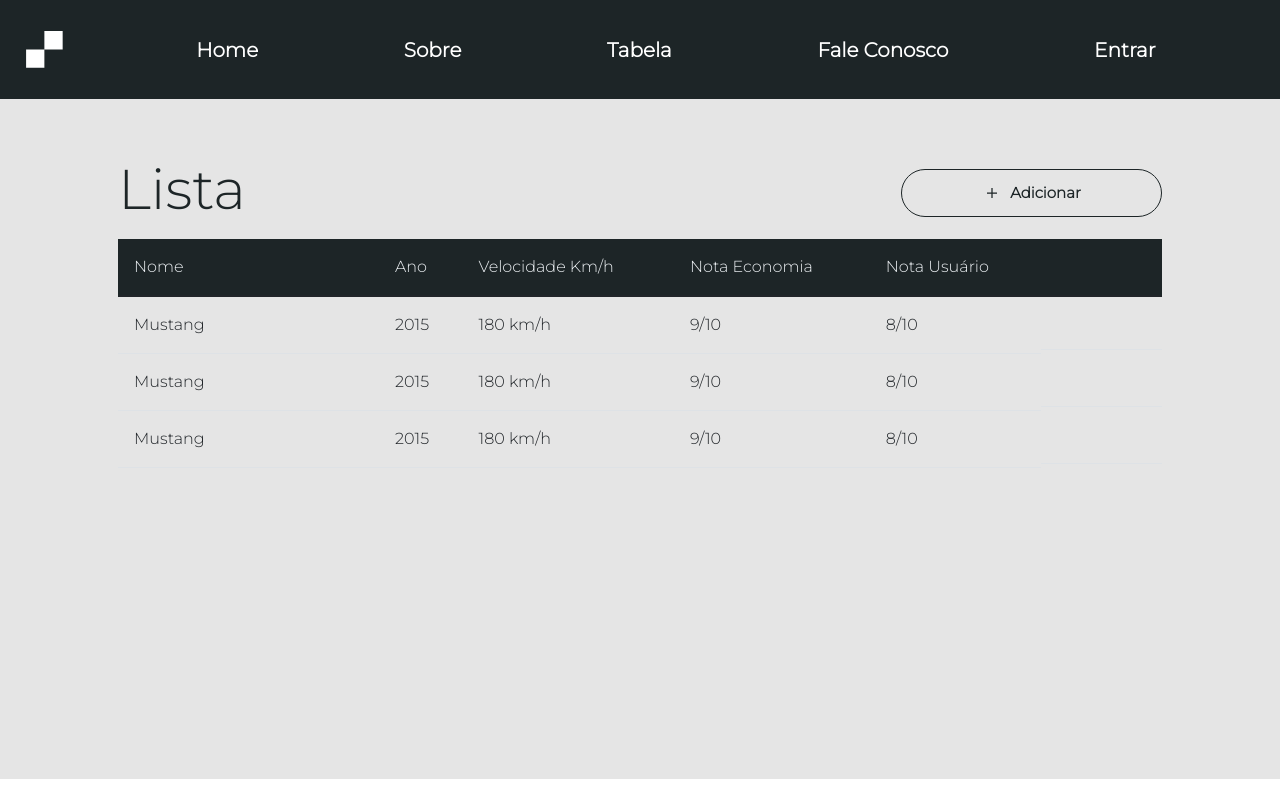
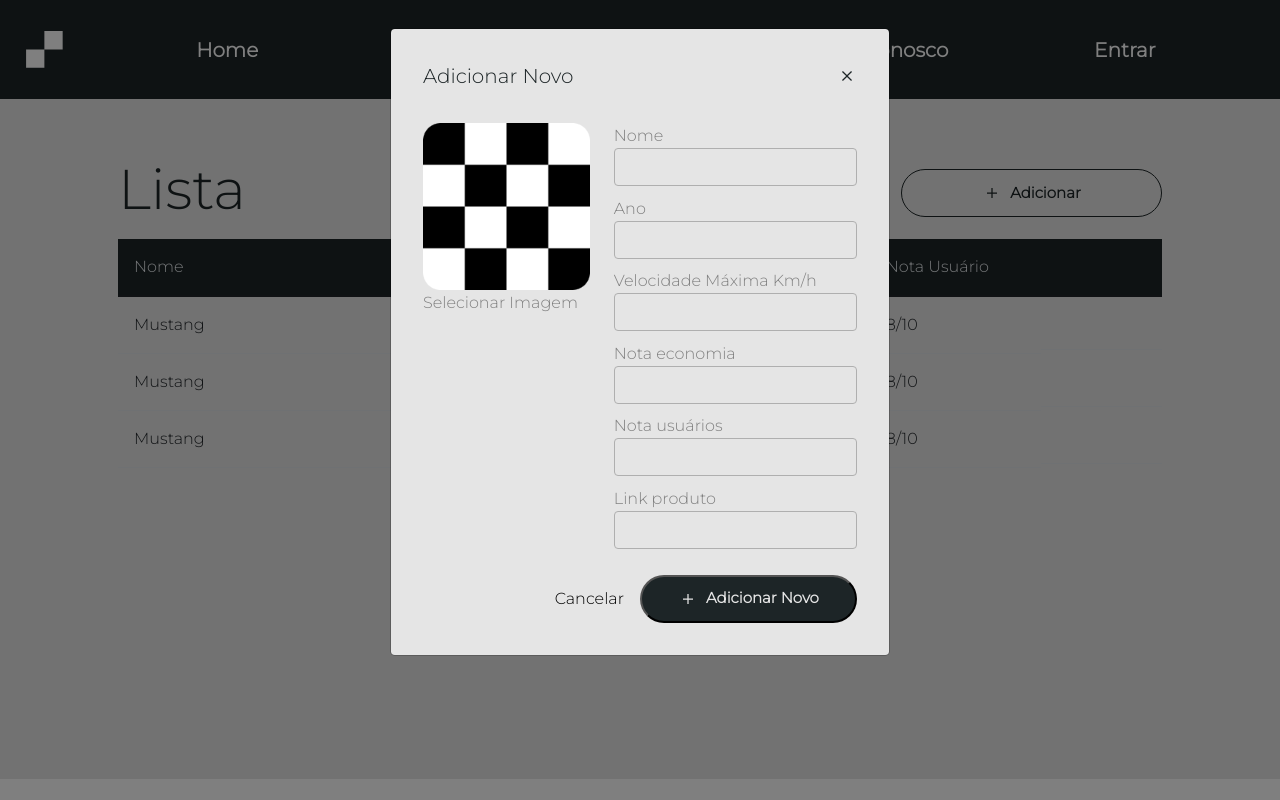
Before and after one commit to franciscobressa/front-mustang, a React (Create React App) app: page /tabela in a window 1280 px wide. Both pictures are taken after a click on the button "Adicionar". Built offline with nearby package versions, Linux system fonts and the light colour scheme; some icons are missing.

Commit message:
modal editar e adicionar

```diff
--- a/src/pages/tabela/tabela.css
+++ b/src/pages/tabela/tabela.css
@@ -38,6 +38,17 @@
   color: #E5E5E5;
 }
 
+.modalAdicionar {
+  width: 50%;
+  height: 48px;
+  border-radius: 24px;
+  background-color: #1D2527;
+  color: #E5E5E5;
+  font-family: 'Montserrat';
+  font-size: 15px;
+  font-weight: bold;
+}
+
 .table {
   overflow: scroll;
 
@@ -51,3 +62,83 @@ th, td {
   font-size: 16px;
   line-height: 150%;
 }
+
+.modal-content {
+  background-color: #E5E5E5 !important;
+  padding: 1em;
+}
+
+.modal-header {
+  border: none !important;
+/* Desktop/Title/H2 */
+  font-family: 'Montserrat';
+  font-style: normal;
+  font-weight: 400;
+  font-size: 24px;
+  line-height: 150%;
+
+  /* or 36px */
+  display: flex;
+  align-items: center;
+
+  /* Primary */
+  color: #1D2527 !important;
+}
+
+.inputfile {
+  /* visibility: hidden etc. wont work */
+  width: 0.1px;
+  height: 0.1px;
+  opacity: 0;
+  overflow: hidden;
+  position: absolute;
+  z-index: -1;
+}
+
+.inputfile:focus+label {
+  /* keyboard navigation */
+  outline: 1px dotted #000;
+  outline: -webkit-focus-ring-color auto 5px;
+}
+
+.inputfile+label * {
+  pointer-events: none;
+}
+
+input {
+  border: 1px solid #AFAFAF !important;
+  border-radius: 6px;
+  background-color: transparent !important;
+}
+
+label {
+  font-family: 'Montserrat';
+  font-style: normal;
+  font-weight: 400;
+  font-size: 16px;
+  line-height: 150%;
+
+  /* or 24px */
+
+  /* Cinza/Cinza 2 */
+  color: #808080;
+}
+
+.form-control {
+  margin-bottom: 0.6em;
+}
+
+.cancelarModalButton {
+  font-family: 'Montserrat';
+  font-style: normal;
+  font-weight: 500;
+  font-size: 16px;
+  line-height: 200%;
+
+  /* or 32px */
+  display: flex;
+  align-items: center;
+  text-align: center;
+
+  color: #000000;
+}
--- a/src/pages/tabela/tabela.js
+++ b/src/pages/tabela/tabela.js
@@ -1,9 +1,19 @@
+import { useState } from "react";
 import './tabela.css'
 import { Icon } from '@iconify/react';
 import {
-  Table
+  Table,
+  Modal,
+  ModalHeader,
+  ModalBody,
 } from 'reactstrap';
 function Tabela() {
+  const [modal, setModal] = useState(false);
+
+ function toggle(){
+    setModal(!modal)
+}
+
   return (
       <div className="tabela">
         <div className="w-100 bg-cyber-primary" style={{height: '100px', marginTop: '-100px'}}>
@@ -11,12 +21,12 @@ function Tabela() {
       <div className="container containerTabela p-5">
           <div className='d-flex justify-content-between align-items-center'>
             <h1 className='tabela-titulo'>Lista</h1>
-            <button className='tabelaAdicionar col-5 col-md-3 d-flex align-items-center justify-content-center'>
+          <button className='tabelaAdicionar col-5 col-md-3 d-flex align-items-center justify-content-center' onClick={toggle}>
               <Icon className="me-2" icon="carbon:add" style={{fontSize:'20px'}} />
               Adicionar
             </button>
           </div>
-        <div class="table-responsive">
+          <div className="table-responsive">
             <Table>
               <thead className='bg-cyber-primary color-cyber-white'>
                 <tr>
@@ -37,7 +47,7 @@ function Tabela() {
                   <td>8/10</td>
                   <td className='d-flex'>
                     <Icon className="me-4 pointer" icon="akar-icons:trash-can" style={{ fontSize: '20px' }} />
-                  <Icon className="pointer" icon="clarity:edit-line" style={{fontSize:'20px'}} />
+                    <Icon className="pointer" icon="clarity:edit-line" onClick={toggle} style={{fontSize:'20px'}} />
                   </td>
                 </tr>
                 <tr>
@@ -48,7 +58,7 @@ function Tabela() {
                   <td>8/10</td>
                   <td className='d-flex'>
                     <Icon className="me-4 pointer" icon="akar-icons:trash-can" style={{ fontSize: '20px' }} />
-                  <Icon className="pointer" icon="clarity:edit-line" style={{ fontSize: '20px' }} />
+                    <Icon className="pointer" icon="clarity:edit-line" onClick={toggle} style={{ fontSize: '20px' }} />
                   </td>
                 </tr>
                 <tr>
@@ -59,12 +69,66 @@ function Tabela() {
                   <td>8/10</td>
                   <td className='d-flex'>
                     <Icon className="me-4 pointer" icon="akar-icons:trash-can" style={{ fontSize: '20px' }} />
-                  <Icon className="pointer" icon="clarity:edit-line" style={{ fontSize: '20px' }} />
+                    <Icon className="pointer" icon="clarity:edit-line" onClick={toggle} style={{ fontSize: '20px' }} />
                   </td>
                 </tr>
               </tbody>
             </Table>
           </div>
+
+
+        <Modal
+          toggle={toggle}
+          isOpen={modal}
+        >
+          <ModalHeader toggle={toggle} close={<Icon icon="carbon:close" style={{ fontSize: '20px' }} onClick={toggle} />}>
+            <span>Adicionar Novo</span>
+          </ModalHeader>
+          <ModalBody>
+            <div className="row">
+              <div className="col-5">
+                <img src="/static/Rectangle15.png" alt="Mustang" className="img-fluid" />
+                <input type="file" name="file" id="file" class="inputfile"/>
+                  <label for="file">Selecionar Imagem</label>
+              </div>
+              <div className="col-7">
+                <div className="form-group col-12">
+                  <label>Nome</label>
+                  <input type="text" className="form-control" />
+                </div>
+                <div className="form-group col-12">
+                  <label>Ano</label>
+                  <input type="text" className="form-control" />
+                </div>
+                <div className="form-group col-12">
+                  <label>Velocidade Máxima Km/h</label>
+                  <input type="text" className="form-control" />
+                </div>
+                <div className="form-group col-12">
+                  <label>Nota economia</label>
+                  <input type="text" className="form-control" />
+                </div>
+                <div className="form-group col-12">
+                  <label>Nota usuários</label>
+                  <input type="text" className="form-control" />
+                </div>
+                <div className="form-group col-12">
+                  <label>Link produto</label>
+                  <input type="text" className="form-control" />
+                </div>
+              </div>
+            </div>
+            <div className="row">
+              <div className="col-12 d-flex align-items-center justify-content-end mt-3">
+                <span className="me-3 pointer cancelarModalButton" onClick={toggle}>Cancelar</span>
+                <button className='modalAdicionar d-flex align-items-center justify-content-center' onClick={toggle}>
+                  <Icon className="me-2" icon="carbon:add" style={{ fontSize: '20px' }} />
+                  Adicionar Novo
+                </button>
+              </div>
+            </div>
+          </ModalBody>
+        </Modal>
         </div>
       </div>
   );
```
Also changed, not shown: public/static/Rectangle15.png (added). Lines whose indentation alone changed are shown as unchanged.
